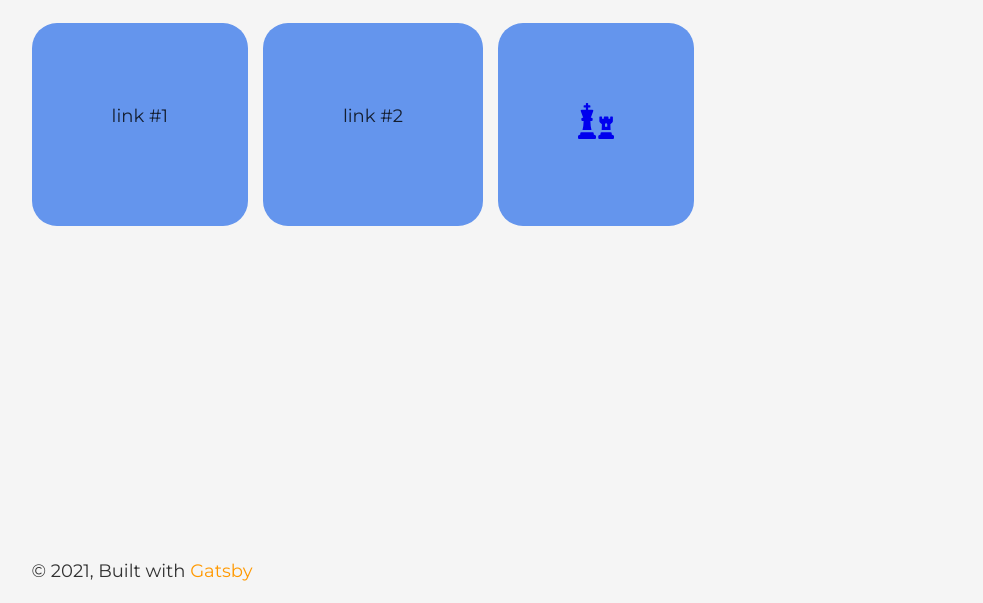
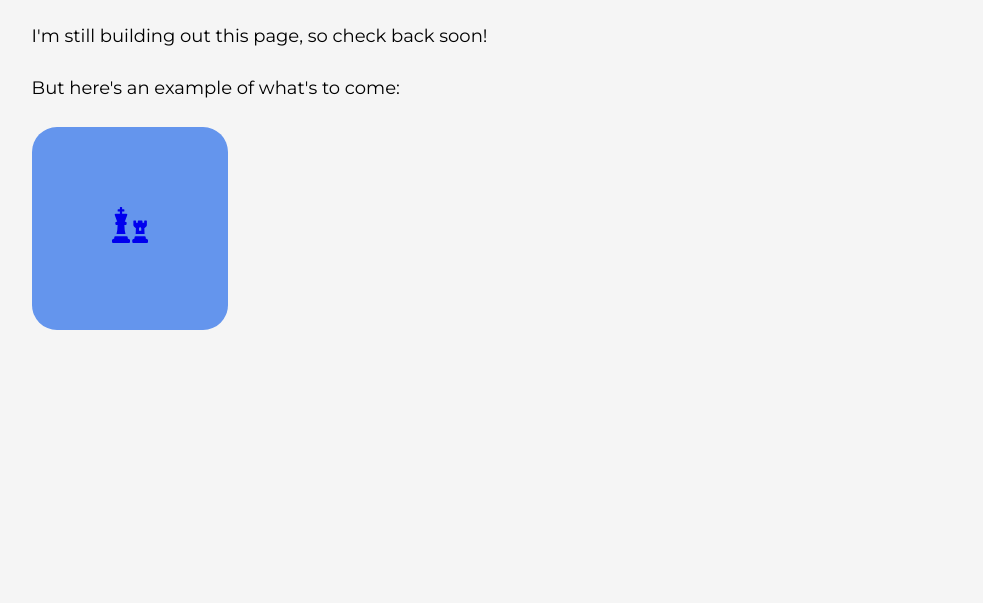
Before and after one commit to djlisbonne/mysite, a Gatsby site: page /coding in a window 1280 px wide. Shown: the part 197-800 px from the top of the page, without its empty margins (148-1131 px from the left). Built offline with nearby package versions, Linux system fonts and the light colour scheme; Gatsby itself is replaced by a stand-in of ours.

Commit message:
Removed footer and cleaned up subpages

```diff
--- a/src/components/layout.js
+++ b/src/components/layout.js
@@ -34,11 +34,11 @@ const Layout = ({ children }) => {
         }}
       >
         <main>{children}</main>
-        <footer id="footer">
+        {/* <footer id="footer">
           © {new Date().getFullYear()}, Built with
           {` `}
           <a class="links" href="https://www.gatsbyjs.com" target="_blank">Gatsby</a>
-        </footer>
+        </footer> */}
       </div>
     </>
   )
--- a/src/pages/coding.js
+++ b/src/pages/coding.js
@@ -12,11 +12,13 @@ const CodingPage = () => (
     <main>
       <body>
         <h1>Hi from the Coding page!</h1>
-        <section>
+        <section class="info">
+          <p>I'm still building out this page, so check back soon!</p>
+          <p>But here's an example of what's to come:</p>
           <div class="content">
-            <a class="linkbox">link #1 </a>
-            <a class="linkbox">link #2 </a>
-            <Link to="/notebook8/" class="linkbox">
+            {/* <a class="linkbox">link #1 </a> */}
+            {/* <a class="linkbox">link #2 </a> */}
+            <Link to="/lichessdistribution/" class="linkbox">
               <FaChess size={36}/>
             </Link>
           </div>
--- a/src/pages/link8.js
+++ b/src/pages/genzwatchenthusiasm.js
@@ -5,12 +5,13 @@ import Layout from "../components/layout"
 import Seo from "../components/seo"
 
 import "../components/styles.css"
+import { BsArrowLeftShort } from "react-icons/bs"
 
 const Link8 = () => (
   <Layout>
     <Seo title="Story #8" />
     <div class="article">
-        <h1>Being a watch enthusiast in the generation that doesn't wear watches</h1>
+        <h1><Link to="/coding/"><BsArrowLeftShort/></Link>Being a watch enthusiast in the generation that doesn't wear watches</h1>
         <h5>By David Lisbonne | 4.22.20</h5>
         <hr/>
         <section>
--- a/src/pages/index.js
+++ b/src/pages/index.js
@@ -34,7 +34,7 @@ const IndexPage = () => (
                 .typeString("Hi,")
                 .pauseFor(500)
                 .typeString(" I'm David.")
-                .pauseFor(60000)
+                .pauseFor(3600000)
                 .start()
             }}/>
         </div>
```
Also changed, not shown: src/pages/photography.js (+4 -3 lines), src/pages/writing.js (+7 -5 lines), src/pages/lichessdistribution.js (renamed from src/pages/notebook8.js).
